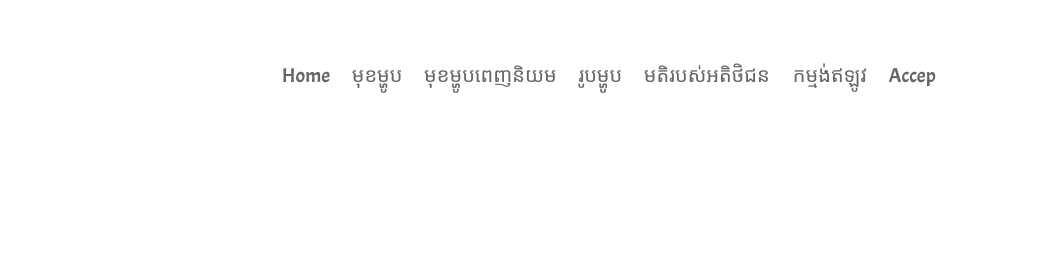
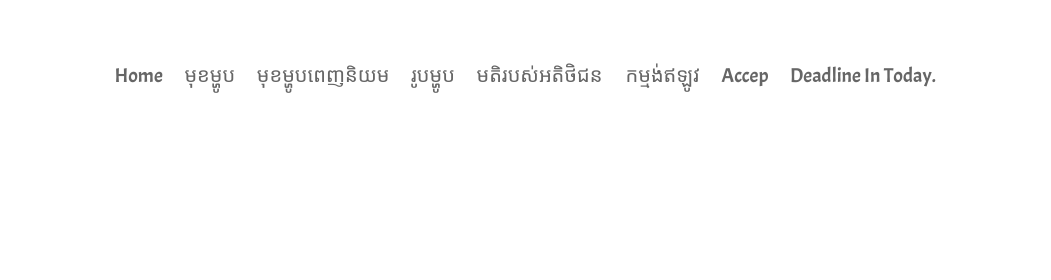
Before and after one commit to HeangRean/testsub, a plain HTML site: page index.html in a window 1280 px wide. Shown: the top 280 px of the page, 229-1280 px from the left. Drawn offline with Linux system fonts and the light colour scheme; a web font is replaced by a local one.

Commit message:
up to develop1

```diff
--- a/index.html
+++ b/index.html
@@ -33,6 +33,7 @@
             <a href="#review">មតិរបស់អតិថិជន    </a>
             <a href="#order">កម្មង់ឥឡូវ</a>
             <a href="#comfirm">accep</a>
+            <a href="">deadline in today.</a>
         </nav>
 
     </header>
```
